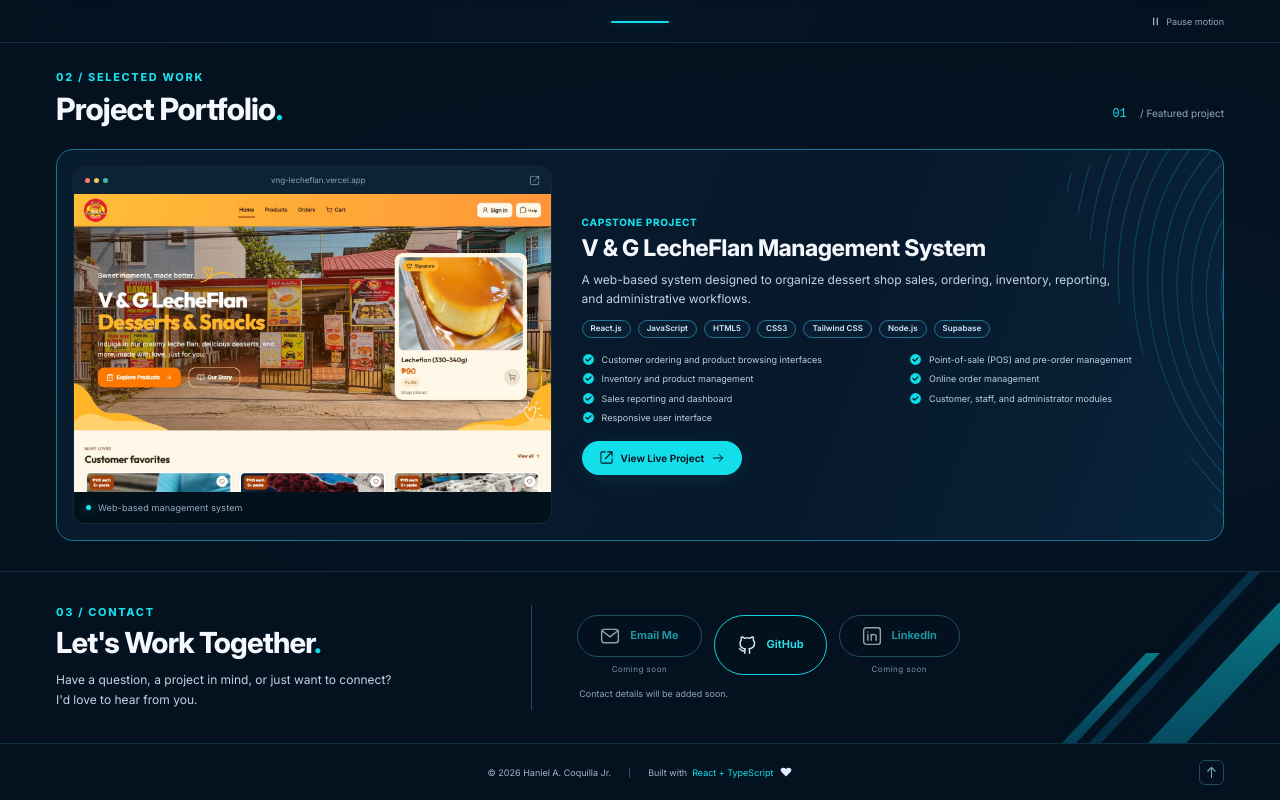
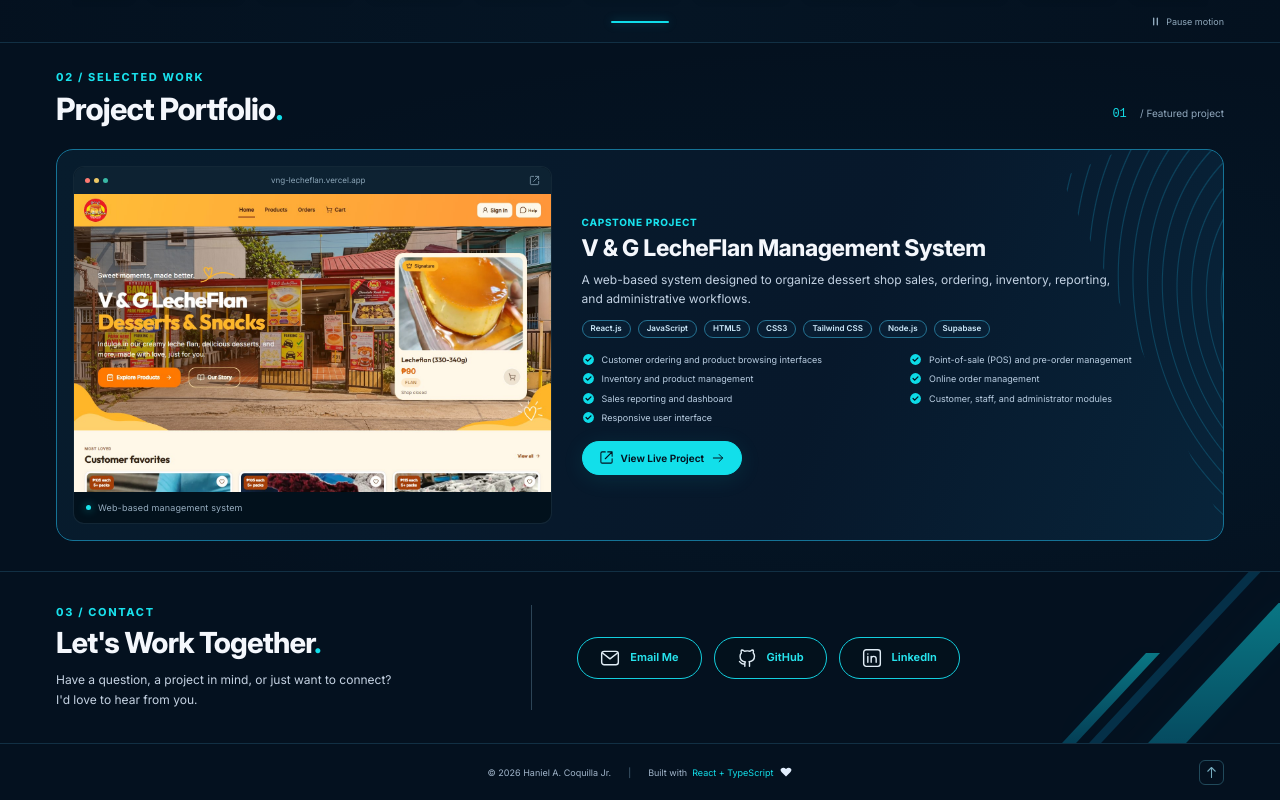
Before and after one commit to hanielcoquillajr16-spec/Kookii-Portfolio, a React (Vite) app: page / in a window 1280 px wide. Shown: the part 987-1787 px from the top of the page. Built offline with nearby package versions, Linux system fonts and the light colour scheme.

Commit message:
Enable email and LinkedIn contact links

```diff
--- a/src/data/profile.ts
+++ b/src/data/profile.ts
@@ -13,7 +13,7 @@ export const profile = {
 // Replace null with your actual email or profile URL when you are ready.
 // For email, use 'mailto:your-address'. Unconfigured links are clearly disabled.
 export const contactLinks: ContactLink[] = [
-  { label: 'Email Me', icon: 'mail', url: null },
+  { label: 'Email Me', icon: 'mail', url: 'mailto:coquilla13nielhanjr@gmail.com' },
   { label: 'GitHub', icon: 'github', url: 'https://github.com/hanielcoquillajr16-spec' },
-  { label: 'LinkedIn', icon: 'linkedin', url: null },
+  { label: 'LinkedIn', icon: 'linkedin', url: 'https://www.linkedin.com/in/haniel-a-coquilla-jr-b071a844a/' },
 ];
```
Also changed, not shown: 1 other file (tests, documents, lock files or other folders).
